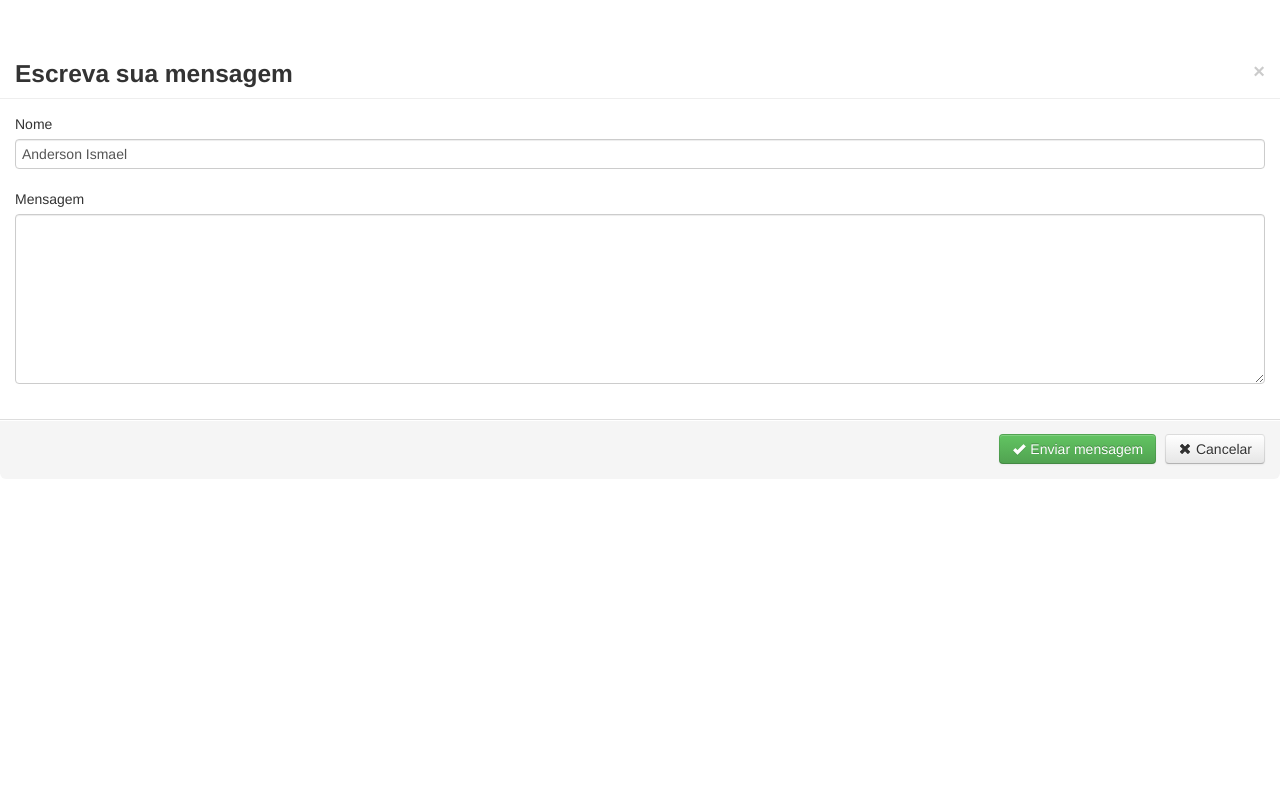
After one commit to MeuGarfo/guest-06dez2018, a PHP site: template view/modal/criarMensagem.php in a window 1280 px wide. The commit adds this page. Run offline with PHP 8.4, Linux system fonts and the light colour scheme; the template is opened without the code that fills it, so the values that code supplies are empty.

Commit message:
M  .todo M  controller/mensagem-get.php M  public/css/main.css M  public/js/main.js D  view/form/mensagem.php M  view/home.php A  view/modal/criarMensagem.php

```diff
--- a/public/css/main.css
+++ b/public/css/main.css
@@ -1,7 +1,7 @@
 /* Large desktop */
 @media (min-width: 1200px) {
     body {
-        padding-top: 40px;
+        padding-top: 50px;
     }
 }
 
--- a/public/js/main.js
+++ b/public/js/main.js
@@ -6,6 +6,10 @@ $(".nav li a").each(function(index) {
 
 function abrirMensagem(id){
     var url='/mensagem/'+id;
+    abrirModal(url);
+}
+
+function abrirModal(url){
     var $modal = $('#ajax-modal');
     $('body').modalmanager('loading');
     setTimeout(function(){
@@ -15,3 +19,8 @@ function abrirMensagem(id){
     }, 1000);
     return false;
 }
+
+function criarMensagem(){
+    var url='/mensagem/criar';
+    abrirModal(url);
+}
--- /dev/null
+++ b/view/modal/criarMensagem.php
@@ -0,0 +1,39 @@
+<div class="modal-header">
+    <button type="button" class="close" data-dismiss="modal" aria-hidden="true">&times;</button>
+    <h3>Escreva sua mensagem</h3>
+</div>
+<div class="modal-body">
+    <form class="form-vertcal" action="/mensagem" method="post" id="mensagem">
+        <div class="control-group">
+            <label for="name">Nome</label>
+            <div class="controls">
+                <input class="input-block-level" type="text" name="name" value="Anderson Ismael" id="name">
+            </div>
+        </div>
+        <div class="control-group">
+            <label for="msg">Mensagem</label>
+            <div class="controls">
+                <textarea class="input-block-level" name="msg" rows="8" cols="80" id="msg"></textarea>
+            </div>
+        </div>
+    </form>
+    <script type="text/javascript">
+    $('#msg').keypress(function (e) {
+        if (e.which == 13) {
+            $('#mensagem').submit();
+            return false;
+        }
+    });
+    </script>
+</div>
+<div class="modal-footer">
+    <button class="btn btn-success" type="submit" name="button" onclick="$('#mensagem').submit();">
+        <i class="icon-white icon-ok"></i>
+        Enviar mensagem
+    </button>
+    <button type="button" data-dismiss="modal" class="btn">
+        <i class="icon-remove"></i>
+        Cancelar
+    </button>
+</div>
+</div>
```
Also changed, not shown: controller/mensagem-get.php (+9 -0 lines), view/form/mensagem.php (deleted, +0 -19 lines), view/home.php (+4 -14 lines), 1 other file.
